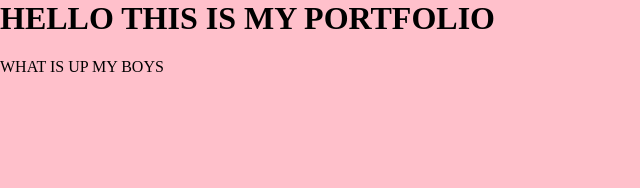
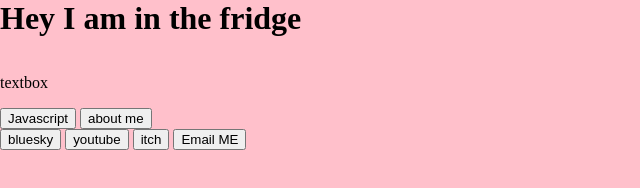
Before and after one commit to NULL-YSR/portfolio, a plain HTML site: page index.html in a window 1280 px wide. Shown: the whole page, without its empty margins (0-640 px from the left). Drawn offline with Linux system fonts and the light colour scheme.

Commit message:
Added Text and links

```diff
--- a/index.html
+++ b/index.html
@@ -2,11 +2,31 @@
 <head>
     <meta charset="UTF-8">
     <meta name="viewport" content="width=device-width, initial-scale=1.0">
-    <title>Document</title>
+    <title>The Kitchen</title>
     <link rel="stylesheet" href="styles.css">
 </head>
 <body>
-    <h1>HELLO THIS IS MY PORTFOLIO</h1>
-    <p>WHAT IS UP MY BOYS</p>
+    <div>
+        <h1>Hey I am in the fridge</h1>
+        <img>
+        <div class="textbox">
+            <p>textbox</p>
+        </div>
+    </div>
+
+    <div class= "links">
+        <a href="testcode.html"><button>Javascript</button></a>
+        <a href="about.html"><button>about me</button></a>
+    </div>
+
+    <div class="Social Icons">
+        <a href="https://bsky.app/"><button>bluesky</button></a>
+        <a href="https://www.youtube.com/"><button>youtube</button></a>
+        <a href="https://itch.io/"><button>itch</button></a>
+        <button>Email ME</button>
+    </div>
+
+
+
 </body>
 </html>
```
